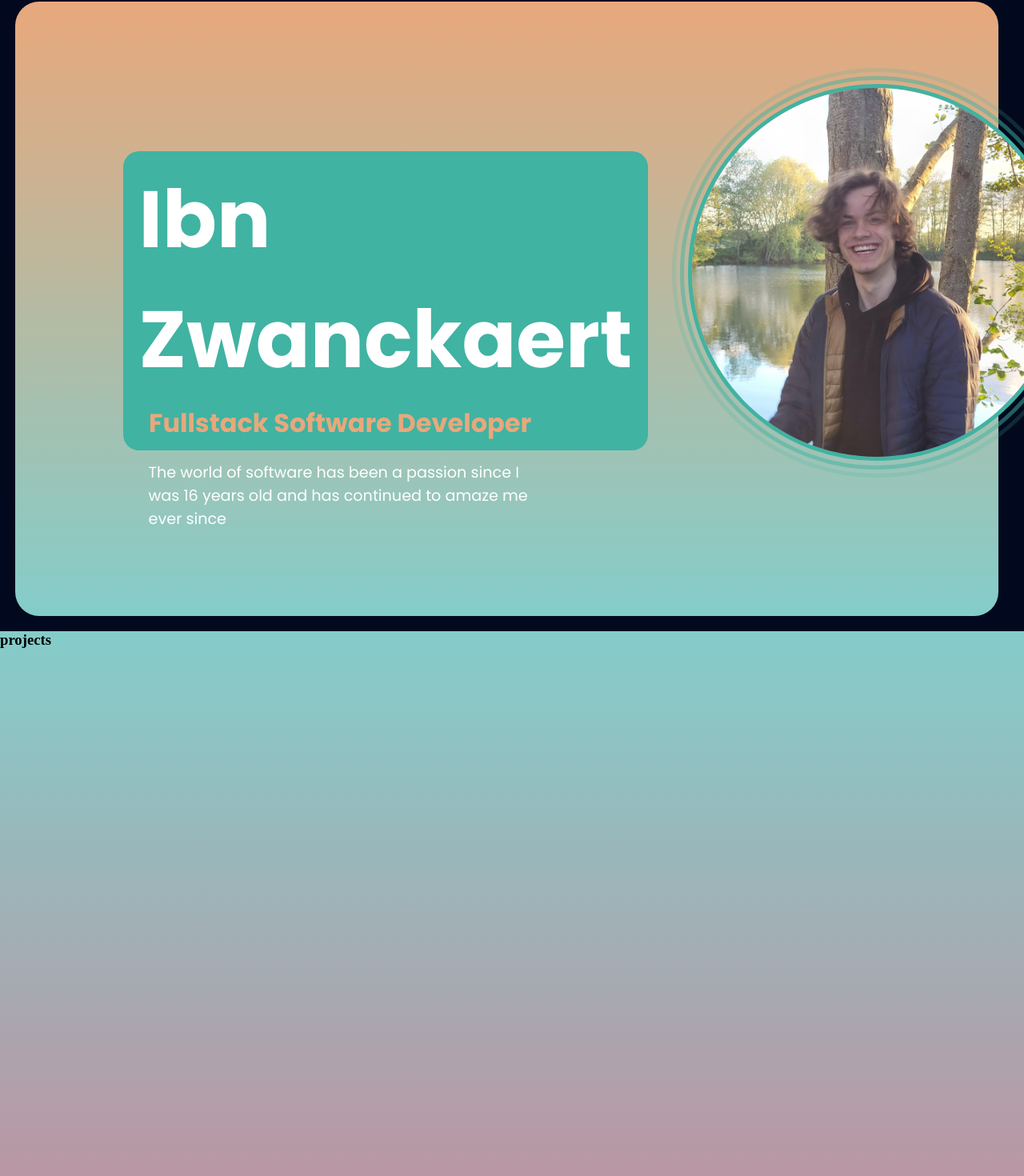
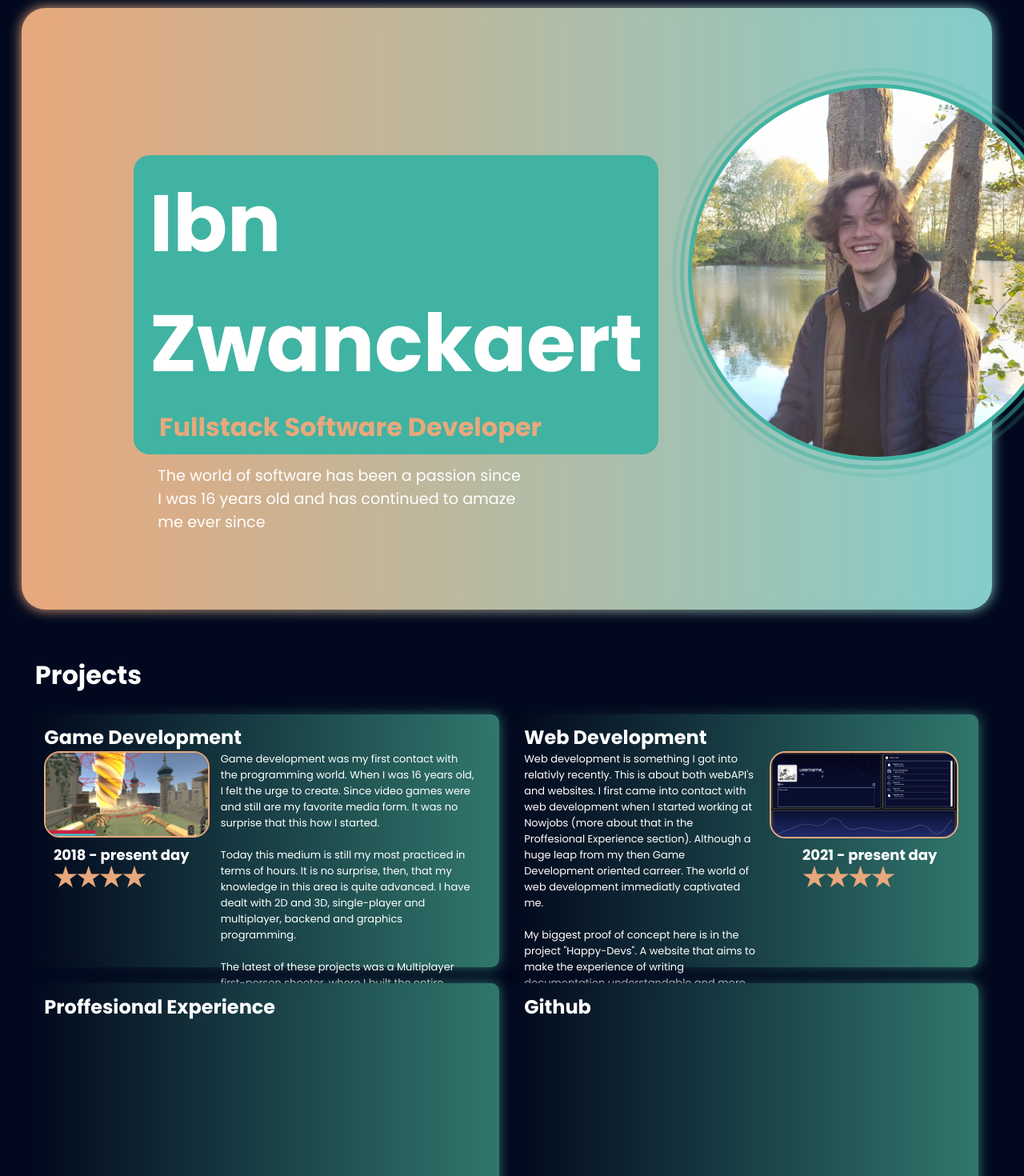
Before and after one commit to ThatGhost/Portfolio, an Angular app: page / in a window 1280 px wide. Shown: the part 11-1481 px from the top of the page at 80% size. Built offline with nearby package versions, Linux system fonts and the light colour scheme.

Commit message:
added projects section and more styling. (2 more project cards to go)

```diff
--- a/src/assets/styles/_colors.scss
+++ b/src/assets/styles/_colors.scss
@@ -5,3 +5,5 @@ $c-pink: #C38D9D;
 $c-auqamarine: #40B3A2;
 $c-white: #FFFFFF;
 $c-black: #02091e;
+
+$c-dark-auqamarine: #31776d;
--- a/src/components/standalone/main/main.component.html
+++ b/src/components/standalone/main/main.component.html
@@ -7,10 +7,10 @@
             </section>
             <p>The world of software has been a passion since I was 16 years old and has continued to amaze me ever since</p>
         </div>
-        <section class = "picture">
-            <img src ="/assets/pic.jpg">
-            <div class = "ring1"></div>
-            <div class = "ring2"></div>
-        </section>
     </div>
+    <section class = "picture">
+        <img src ="/assets/pic.jpg">
+        <div class = "ring1"></div>
+        <div class = "ring2"></div>
+    </section>
 </section>
--- a/src/components/standalone/main/main.component.scss
+++ b/src/components/standalone/main/main.component.scss
@@ -1,11 +1,24 @@
 @import "../../../assets/styles/main";
 @import "../../../assets/styles/colors";
+
+
+@property --gradient-rotation {
+    syntax: "<angle>";
+    initial-value: 0deg;
+    inherits: false;
+}
+
+@keyframes spin {
+    0% { --gradient-rotation: 0deg; }
+    100% { --gradient-rotation: 360deg; }
+}
 
 .main {
     height: 100%;
     width: 100%;
     position: relative;
     overflow: hidden;
+    z-index: -1;
 
     background-color: $c-black;
 
@@ -15,51 +28,23 @@
         margin-left: 1.5%;
         margin-top: 1%;
         border-radius: 30px;
+        position: relative;
+        background-color: transparent;
+        z-index: 1;
 
-        background: linear-gradient($c-yellow, $c-blue);
-        .picture {
-            width: 40%;
+        &::before, &::after {
+            z-index: 0;
+            content: "";
             position: absolute;
-            overflow: hidden;
-            right: 0;
-            top: 12%;
+            inset: 0.5rem;
+            border-radius: inherit;
 
-            &::after {
-                content: "";
-                display: block;
-                padding-bottom: 100%;
-            }
+            background: linear-gradient(var(--gradient-rotation),$c-yellow, $c-blue);
+            animation: spin 20s linear infinite;
+        }
 
-            img {
-                border-radius: 50%;
-                border: 5px solid $c-auqamarine;
-                position: absolute;
-                top: 4%;
-                right: -10%;
-                height: 90%;
-            }
-
-            .ring1 {
-                border-radius: 50%;
-                border: 5px solid rgba($c-auqamarine, 0.5);
-                position: absolute;
-                top: 2%;
-                right: -12%;
-
-                width: 94%;
-                height: 94%;
-            }
-
-            .ring2 {
-                border-radius: 50%;
-                border: 5px solid rgba($c-auqamarine, 0.2);
-                position: absolute;
-                top: 0;
-                right: -14%;
-
-                width: 98%;
-                height: 98%;
-            }
+        &::after {
+            filter: blur(0.5rem);
         }
 
         .left {
@@ -68,6 +53,7 @@
             position: absolute;
             left: 12%;
             top: 25%;
+            z-index: inherit;
 
             .title {
                 background-color: $c-auqamarine;
@@ -114,4 +100,54 @@
             }
         }
     }
+
+    .picture {
+        width: 40%;
+        position: absolute;
+        overflow: hidden;
+        right: 0;
+        top: 12%;
+        z-index: 1;
+
+        &::after {
+            content: "";
+            display: block;
+            padding-bottom: 100%;
+            z-index: inherit;
+        }
+
+        img {
+            z-index: inherit;
+            border-radius: 50%;
+            border: 5px solid $c-auqamarine;
+            position: absolute;
+            top: 4%;
+            right: -10%;
+            height: 90%;
+        }
+
+        .ring1 {
+            z-index: inherit;
+            border-radius: 50%;
+            border: 5px solid rgba($c-auqamarine, 0.5);
+            position: absolute;
+            top: 2%;
+            right: -12%;
+
+            width: 94%;
+            height: 94%;
+        }
+
+        .ring2 {
+            border-radius: 50%;
+            border: 5px solid rgba($c-auqamarine, 0.2);
+            position: absolute;
+            top: 0;
+            right: -14%;
+            z-index: inherit;
+
+            width: 98%;
+            height: 98%;
+        }
+    }
 }
--- a/src/components/standalone/projects/projects.component.html
+++ b/src/components/standalone/projects/projects.component.html
@@ -1,3 +1,47 @@
 <section class = "projects">
-    <h1>projects</h1>
+    <section class = "inset">
+        <h1>Projects</h1>
+
+        <section class = "container">
+            <div class = "card game-dev">
+                <h2>Game Development</h2>
+                <img src = "/assets/gameScreenshot.png">
+                <p>Game development was my first contact with the programming world.
+                    When I was 16 years old, I felt the urge to create.
+                    Since video games were and still are my favorite media form.
+                    It was no surprise that this how I started. <br><br>
+                    Today this medium is still my most practiced in terms of hours.
+                    It is no surprise, then, that my knowledge in this area is quite advanced.
+                    I have dealt with 2D and 3D, single-player and multiplayer, backend and graphics programming. <br><br>
+                    The latest of these projects was a Multiplayer first-person shooter, where I built the entire networking framework by myself.
+                    The challenge was exhilarating.
+                    You can find the project on my GitHub</p>
+                <h3>2018 - present day</h3>
+                <h4>★★★★</h4>
+            </div>
+            <div class = "card web-dev">
+                <h2>Web Development</h2>
+                <img src = "/assets/happy-devs.png">
+                <p>Web development is something I got into relativly recently.
+                    This is about both webAPI's and websites.
+                    I first came into contact with web development when I started working at Nowjobs (more about that in the Proffesional Experience section).
+                    Although a huge leap from my then Game Development oriented carreer.
+                    The world of web development immediatly captivated me.<br><br>
+                    My biggest proof of concept here is in the project "Happy-Devs".
+                    A website that aims to make the experience of writing documentation understandable and more streamlined.
+
+                    This project consist of an Angular 17.0 website that is aimed at PC and mobile use.
+                    And a REST backend server that uses ASP.NET CORE 8.0 with a SQL database. The entire project is available on Github.
+                </p>
+                <h3>2021 - present day</h3>
+                <h4>★★★★</h4>
+            </div>
+            <div class = "card">
+                <h2>Proffesional Experience</h2>
+            </div>
+            <div class = "card">
+                <h2>Github</h2>
+            </div>
+        </section>
+    </section>
 </section>
--- a/src/components/standalone/projects/projects.component.scss
+++ b/src/components/standalone/projects/projects.component.scss
@@ -1,9 +1,181 @@
 @import "../../../assets/styles/main";
 @import "../../../assets/styles/colors";
+
+@property --gradient-rotation {
+    syntax: "<angle>";
+    initial-value: 0deg;
+    inherits: false;
+}
+
+@keyframes spin {
+    0% { --gradient-rotation: 0deg; }
+    100% { --gradient-rotation: 360deg; }
+}
 
 .projects {
     height: 100%;
     width: 100%;
     position: relative;
-    background: linear-gradient($c-blue, $c-pink);
+    background-color: $c-black;
+    padding-top: 1%;
+    z-index: 0;
+    overflow: hidden;
+
+    .inset {
+        height: 96%;
+        width: 96%;
+        margin-left: 1.5%;
+        border-radius: 30px;
+        z-index: 1;
+
+        h1 {
+            font-size: xx-large;
+            color: white;
+            z-index: inherit;
+            margin-top: 1.5%;
+            margin-left: 2%;
+            @include poppins-medium;
+        }
+
+        .container {
+            height: 85%;
+            width: 96%;
+            z-index: inherit;
+            padding: 2%;
+
+            display: grid;
+            grid-template-columns: 1fr 1fr;
+            grid-template-rows: 1fr 1fr;
+            gap: 20px;
+
+            .card {
+                z-index: inherit;
+                border-radius: 10px;
+                background-color: rgba($c-black, 0.4);
+                position: relative;
+
+                h2 {
+                    position: absolute;
+                    color: $c-white;
+                    margin-left: 2%;
+                    margin-top: 2%;
+                    z-index: inherit;
+                    @include poppins-medium;
+                }
+
+                &::before, &::after {
+                    content: "";
+                    position: absolute;
+                    inset: 0;
+                    border-radius: inherit;
+                    z-index: 0;
+
+                    background: linear-gradient(var(--gradient-rotation), $c-black, $c-dark-auqamarine);
+                    animation: spin 20s linear infinite;
+                }
+
+                &::after {
+                    filter: blur(0.5rem);
+                }
+
+                &:hover {
+                    &::after {
+                        filter: blur(1.5rem);
+                    }
+                }
+            }
+
+            .game-dev {
+                z-index: inherit;
+
+                img {
+                    width: 35%;
+                    z-index: inherit;
+                    position: absolute;
+
+                    margin-top: 8%;
+                    margin-left: 2%;
+                    border: 2px solid $c-yellow;
+                    border-radius: 20px;
+                }
+
+                p {
+                    position: absolute;
+                    z-index: inherit;
+                    color: $c-white;
+                    @include poppins-medium;
+                    margin-left: 40%;
+                    margin-top: 8%;
+                    margin-right: 5%;
+                    font-size:small;
+                }
+
+                h3 {
+                    position: absolute;
+                    z-index: inherit;
+                    color: $c-white;
+                    @include poppins-medium;
+                    margin-left: 4%;
+                    margin-top: 28%;
+                    font-size: large;
+                }
+
+                h4 {
+                    position: absolute;
+                    z-index: inherit;
+                    color: $c-yellow;
+                    @include poppins-medium;
+                    margin-left: 4%;
+                    margin-top: 31%;
+                    font-size: xx-large;
+                }
+            }
+
+            .web-dev {
+                z-index: inherit;
+
+                img {
+                    width: 40%;
+                    z-index: inherit;
+                    position: absolute;
+
+                    margin-top: 8%;
+                    margin-left: 55%;
+                    border: 2px solid $c-yellow;
+                    border-radius: 20px;
+                }
+
+                p {
+                    position: absolute;
+                    z-index: inherit;
+                    color: $c-white;
+                    @include poppins-medium;
+                    margin-top: 8%;
+                    margin-left: 2%;
+                    font-size:small;
+                    width: 50%;
+                }
+
+                h3 {
+                    position: absolute;
+                    z-index: inherit;
+                    color: $c-white;
+                    @include poppins-medium;
+                    margin-left: 62%;
+                    margin-top: 28%;
+                    font-size: large;
+                }
+
+                h4 {
+                    position: absolute;
+                    z-index: inherit;
+                    color: $c-yellow;
+                    @include poppins-medium;
+                    margin-left: 62%;
+                    margin-top: 31%;
+                    font-size: xx-large;
+                }
+            }
+        }
+    }
 }
```
Also changed, not shown: src/assets/gameScreenshot.png (added), src/assets/happy-devs.png (added).
